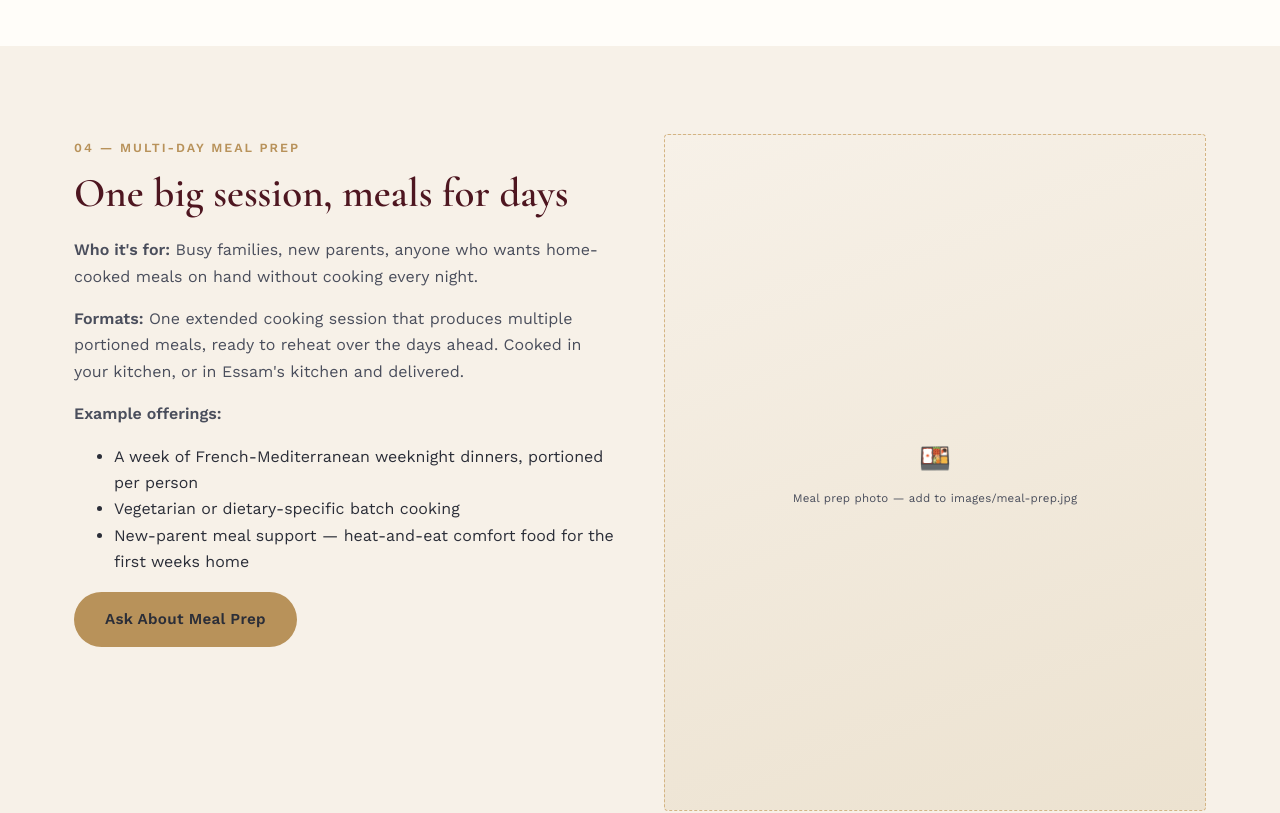
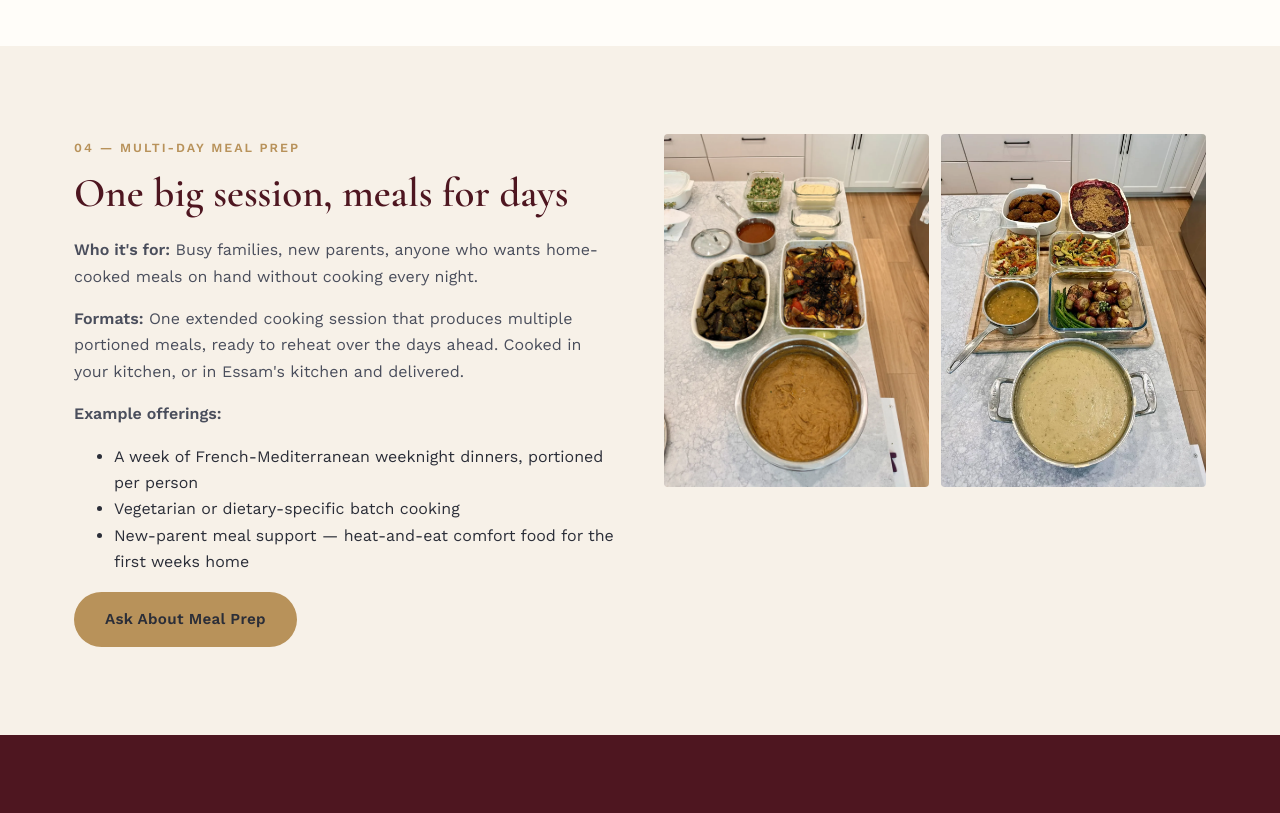
Before and after one commit to emmaheikkilae/chefessamkabil, a plain HTML site: page services.html in a window 1280 px wide. Shown: the part 2780-3593 px from the top of the page. Drawn offline with nearby package versions, Linux system fonts and the light colour scheme.

Commit message:
Meal-Prep update

```diff
--- a/css/style.css
+++ b/css/style.css
@@ -813,6 +813,9 @@ html, body {
   transition: transform 0.4s ease;
 }
 .cm-tile:hover img { transform: scale(1.04); }
+/* Two-photo variant: taller tiles. The meal-prep sources are 3:4, so matching
+   that ratio crops nothing and gives the pair more height beside the text. */
+.photo-mosaic--pair .cm-tile { aspect-ratio: 3 / 4; }
 @media (prefers-reduced-motion: reduce) {
   .cm-tile img { transition: none; }
   .cm-tile:hover img { transform: none; }
--- a/services.html
+++ b/services.html
@@ -179,9 +179,21 @@
 
 <section class="section section--ivory" id="meal-prep">
   <div class="container two-col">
-    <div class="g-photo" style="order:2;">
-      <span class="g-icon">🍱</span>
-      <span class="g-hint">Meal prep photo — add to images/meal-prep.jpg</span>
+    <div class="photo-mosaic photo-mosaic--pair" style="order:2;">
+      <figure class="cm-tile">
+        <picture>
+          <source srcset="images/meal-prep/meal-prep-middle-eastern.webp" type="image/webp">
+          <img src="images/meal-prep/meal-prep-middle-eastern.jpg" width="1200" height="1600" loading="lazy" decoding="async"
+               alt="A Middle Eastern meal prep spread laid out on a kitchen island: stuffed grape leaves, roasted vegetables, tabbouleh, hummus, labneh and a pot of lentil soup">
+        </picture>
+      </figure>
+      <figure class="cm-tile">
+        <picture>
+          <source srcset="images/meal-prep/meal-prep-vegan.webp" type="image/webp">
+          <img src="images/meal-prep/meal-prep-vegan.jpg" width="1050" height="1400" loading="lazy" decoding="async"
+               alt="A vegan meal prep spread in glass containers: falafel, berry crumble, marinated vegetables, roasted potatoes with asparagus, and two soups">
+        </picture>
+      </figure>
     </div>
     <div style="order:1;">
       <span class="eyebrow">04 — Multi-Day Meal Prep</span>
```
Also changed, not shown: images/meal-prep/meal-prep-middle-eastern.jpg (added), images/meal-prep/meal-prep-middle-eastern.webp (added), images/meal-prep/meal-prep-vegan.jpg (added), images/meal-prep/meal-prep-vegan.webp (added).
